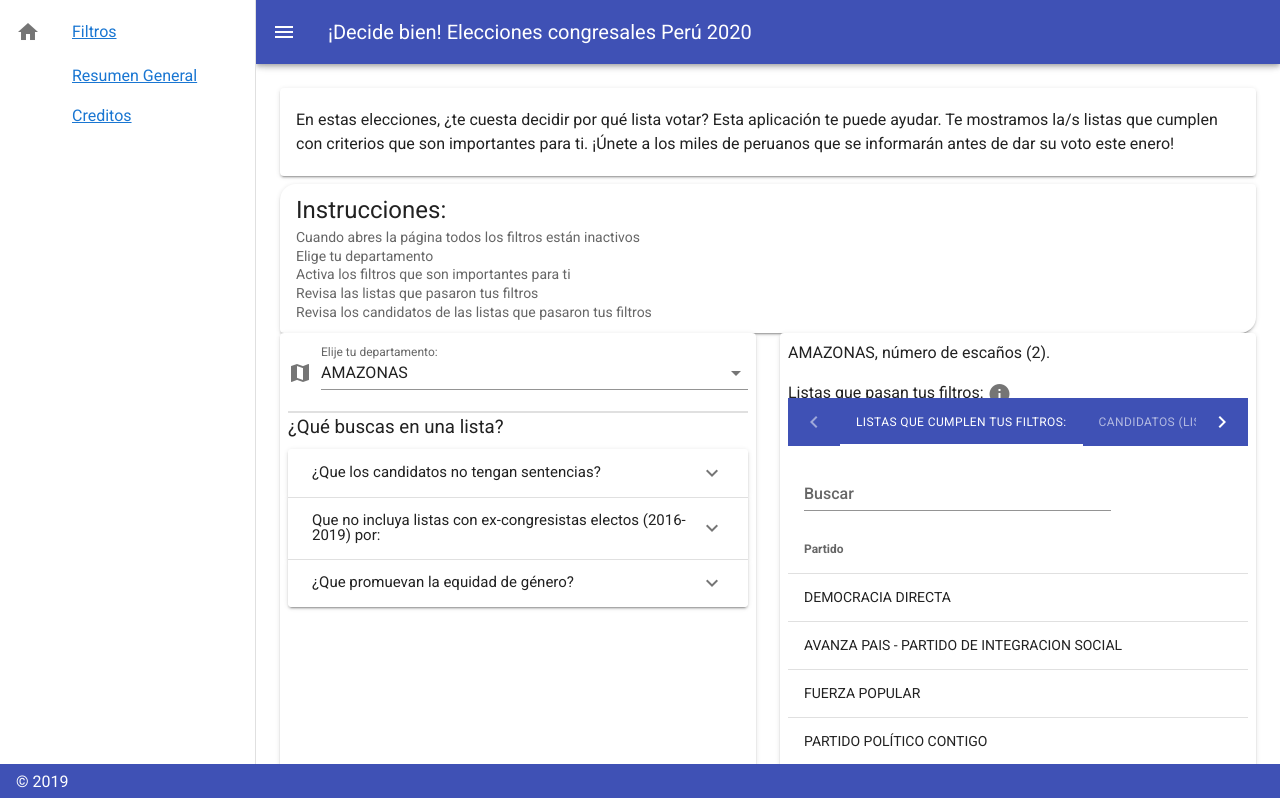
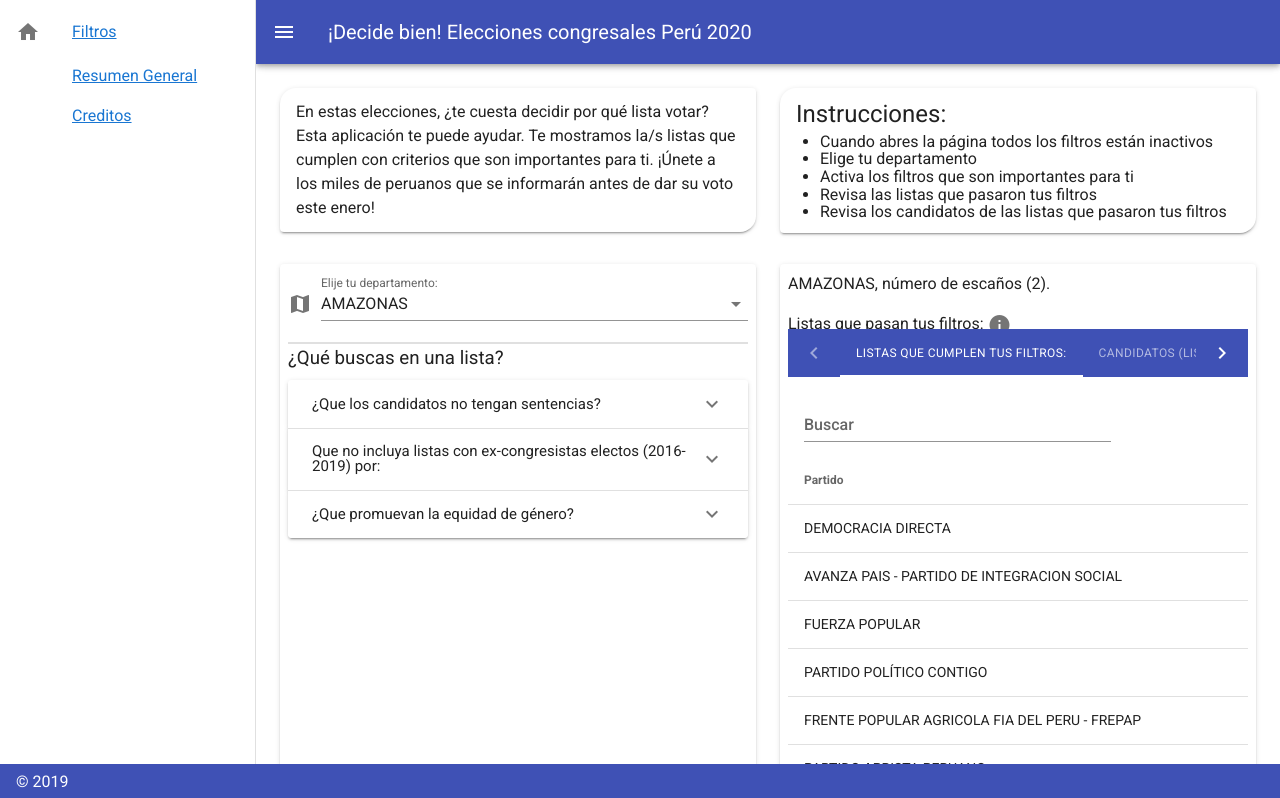
Before and after one commit to jincio/decidebienpe-pwa, a Vue app: page /#/ in a window 1280 px wide. Shown: the top 798 px of the page. Built offline with nearby package versions, Linux system fonts and the light colour scheme.

Commit message:
Small layout update. Adds some columns to the tables

```diff
--- a/src/views/Home.vue
+++ b/src/views/Home.vue
@@ -1,43 +1,45 @@
 <template>
   <v-container>
-    <v-card class="mb-2" raised>
+    <v-row>
+      <v-col>
+        <v-card class="mb-2 mx-auto" width="150%" shaped raised>
           <v-list-item three-line>
             <v-list-item-content>
               En estas elecciones, ¿te cuesta decidir por qué lista votar? Esta
-          aplicación te puede ayudar. Te mostramos la/s listas que cumplen con
-          criterios que son importantes para ti. ¡Únete a los miles de peruanos
-          que se informarán antes de dar su voto este enero!
+              aplicación te puede ayudar. Te mostramos la/s listas que cumplen
+              con criterios que son importantes para ti. ¡Únete a los miles de
+              peruanos que se informarán antes de dar su voto este enero!
             </v-list-item-content>
           </v-list-item>
         </v-card>
+      </v-col>
+
+      <v-col>
       <v-card class="mx-auto" shaped raised>
         <v-list-item three-line>
           <v-list-item-content>
-          <v-list-item-title class="headline mb-1"
-            >Instrucciones:</v-list-item-title
-          >
-          <v-list-item-subtitle
-            >Cuando abres la página todos los filtros están
-            inactivos</v-list-item-subtitle
-          >
-          <v-list-item-subtitle>Elige tu departamento</v-list-item-subtitle>
-          <v-list-item-subtitle
-            >Activa los filtros que son importantes para
-            ti</v-list-item-subtitle
-          >
-          <v-list-item-subtitle
-            >Revisa las listas que pasaron tus filtros</v-list-item-subtitle
-          >
-          <v-list-item-subtitle
-            >Revisa los candidatos de las listas que pasaron tus
-            filtros</v-list-item-subtitle
-          >
+            <v-list-item-title class="headline mb-1">
+              Instrucciones:
+            </v-list-item-title>
+            <ul>
+              <li>Cuando abres la página todos los filtros están inactivos</li>
+              <li>Elige tu departamento</li>
+              <li>Activa los filtros que son importantes para ti</li>
+              <li>Revisa las listas que pasaron tus filtros</li>
+              <li>
+                Revisa los candidatos de las listas que pasaron tus filtros
+              </li>
+            </ul>
           </v-list-item-content>
         </v-list-item>
       </v-card>
+      </v-col>
+    </v-row>
+
     <v-row>
       <v-col>
         <v-card class="pa-2" min-height="100%" raised>
+
           <v-select
             :items="regiones"
             item-text="region"
@@ -45,6 +47,7 @@
             label="Elije tu departamento:"
             v-model="defaultSelected"
             prepend-icon="mdi-map"
+            color="secondary"
           ></v-select>
           <v-layout
             text-xs-center
@@ -438,7 +441,9 @@ export default {
       headers1: [{ text: "Partido", value: "Partido" }],
       headers2: [
         { text: "Partido", value: "Partido" },
-        { text: "Candidato", value: "Candidato" }
+        { text: "Candidato", value: "Candidato" },
+        { text: "Número", value: "Número" },
+        { text: "Edad", value: "Edad" }
       ],
       headers3: [{ text: "Partido", value: "Partido" }],
       defaultSelected: null
```
Lines whose indentation alone changed are shown as unchanged.
